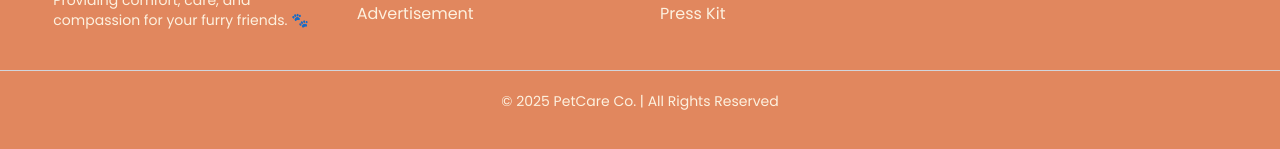
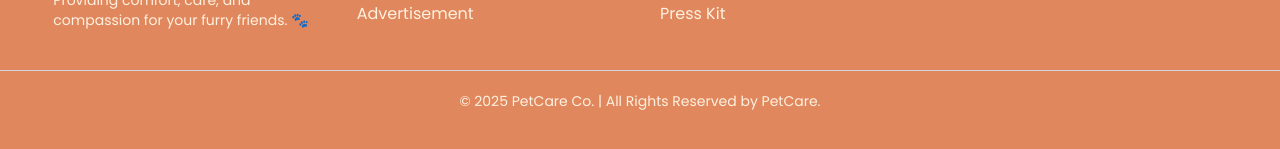
Before and after one commit to Israt-Jahan-Asma/warm-paws-winter-care, a React (Vite) app: page /register in a window 1280 px wide. Shown: the part 1052-1201 px from the top of the page. Built offline with nearby package versions, Linux system fonts and the light colour scheme; no server answers.

Commit message:
first commit

```diff
--- a/src/components/Footer.jsx
+++ b/src/components/Footer.jsx
@@ -75,7 +75,7 @@ const Footer = () => {
 
             {/* --- Bottom Line --- */}
             <div className="border-t border-gray-300 mt-10 pt-5 text-center text-sm text-accent ">
-                © {new Date().getFullYear()} PetCare Co. | All Rights Reserved
+                © {new Date().getFullYear()} PetCare Co. | All Rights Reserved by PetCare.
             </div>
         </footer>
     );
```
Also changed, not shown: src/components/Slider.jsx (line endings or trailing spaces).
